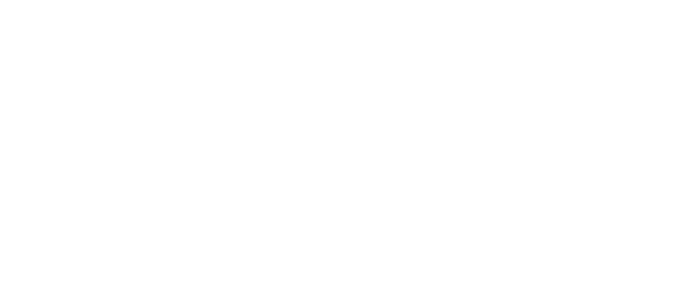
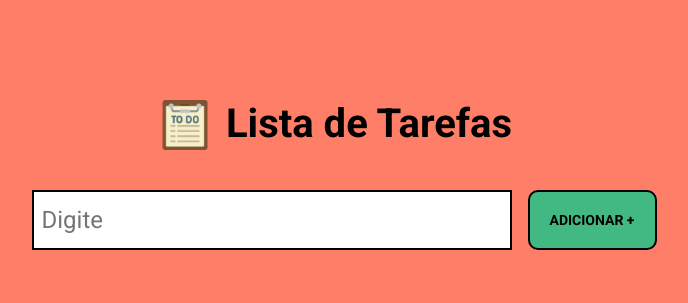
Before and after one commit to lucaspjardim/curso_ebac_frontend, a plain HTML site: page index.html in a window 1280 px wide. Shown: the whole page, without its empty margins (304-992 px from the left). Drawn offline with nearby package versions, Linux system fonts and the light colour scheme.

Commit message:
Funcionando

```diff
--- a/index.html
+++ b/index.html
@@ -3,9 +3,27 @@
 <head>
     <meta charset="UTF-8">
     <meta name="viewport" content="width=device-width, initial-scale=1.0">
-    <title>Exercício Jquery</title>
+    <link rel="stylesheet" href="styles/main.css">
+    <link rel="preconnect" href="https://fonts.googleapis.com">
+    <link rel="preconnect" href="https://fonts.gstatic.com" crossorigin>
+    <link href="https://fonts.googleapis.com/css2?family=Roboto:wght@400;700&display=swap" rel="stylesheet">
+    <title>Exercício jquery</title>
 </head>
 <body>
+    <div class="container">
+        <header>
+        <img src="imagens/to-do-list.png" alt="Icone de lista de tarefas">
+        <h1>Lista de Tarefas</h1>
+        </header>
+        <form id="to-do-list">
+            <input id="text-input" type="text" placeholder="Digite">
+            <button type="submit">Adicionar +</button>
+        </form>
+        <ul>
 
+        </ul>
+    </div>
 </body>
+<script src="https://code.jquery.com/jquery-3.7.1.min.js"></script>
+<script src="js/main.js"></script>
 </html>
--- a/js/main.js
+++ b/js/main.js
@@ -0,0 +1,12 @@
+$(document).ready(function() {
+
+    $('form').on('submit', function(e) {
+        e.preventDefault()
+
+        const inputText = $('#text-input').val()
+        const newList = $(`<li></li>`)
+        $(`${inputText}`).appendTo(newList)
+        $(`<li>${inputText}</li>`).appendTo(newList)
+        $(newList).appendTo('ul')
+    })
+})
--- a/styles/main.css
+++ b/styles/main.css
@@ -0,0 +1,76 @@
+* {
+    padding: 0;
+    margin: 0;
+    box-sizing: border-box;
+    font-family: Roboto, sans-serif;
+}
+
+body {
+    padding: 100px;
+    background-color: #ff7e67;
+}
+
+header {
+    display: flex;
+    justify-content: center;
+    margin-bottom: 40px;
+}
+
+header img {
+    height: 50px;
+    margin-right: 16px;
+}
+
+header h1 {
+    font-size: 40px;
+    font-weight: bold;
+}
+
+.container {
+    max-width: 960px;
+    margin: 0 auto;
+    display: flex;
+    width: 100%;
+    flex-direction: column;
+}
+
+form {
+    display: flex;
+    justify-content: center;
+}
+
+form input {
+    font-size: 24px;
+    background-color: white;
+    border: 2px solid black;
+    padding: 8px 8px;
+    margin: 0 16px;
+    width: 50%;
+
+}
+
+form button {
+    border: 2px solid black;
+    border-radius: 10px;
+    padding: 20px;
+    font-size: 14px;
+    text-transform: uppercase;
+    font-weight: bold;
+    background-color: #42b883;
+    color: black;
+    cursor: pointer;
+}
+
+ul {
+    display: flex;
+    flex-direction: column;
+    align-items: center;
+    margin-top: 50px;
+}
+
+ul li {
+    padding: 2px;
+    font-size: 20px;
+    font-weight: bold;
+    cursor: pointer;
+}
```
Also changed, not shown: imagens/to-do-list.png (added).
